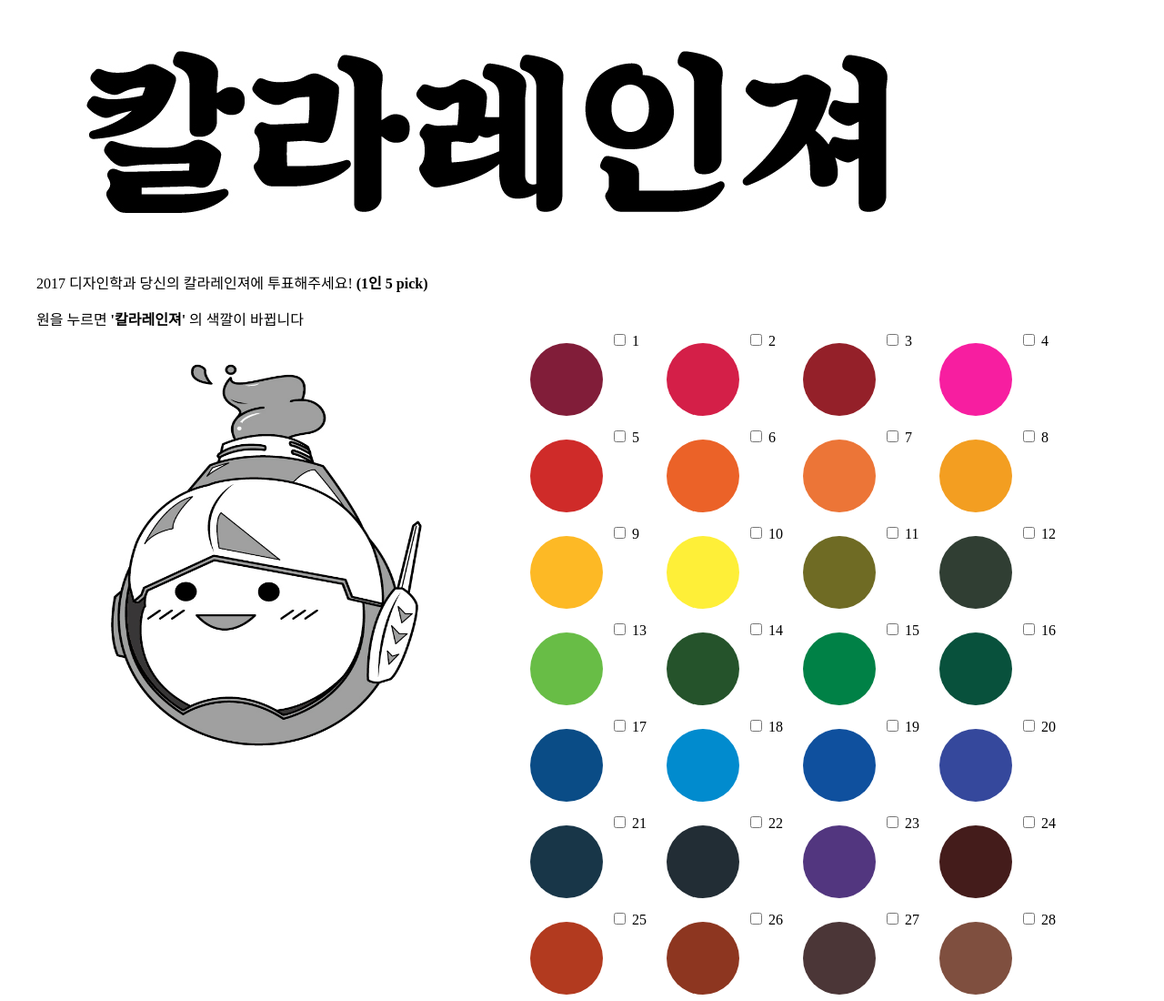
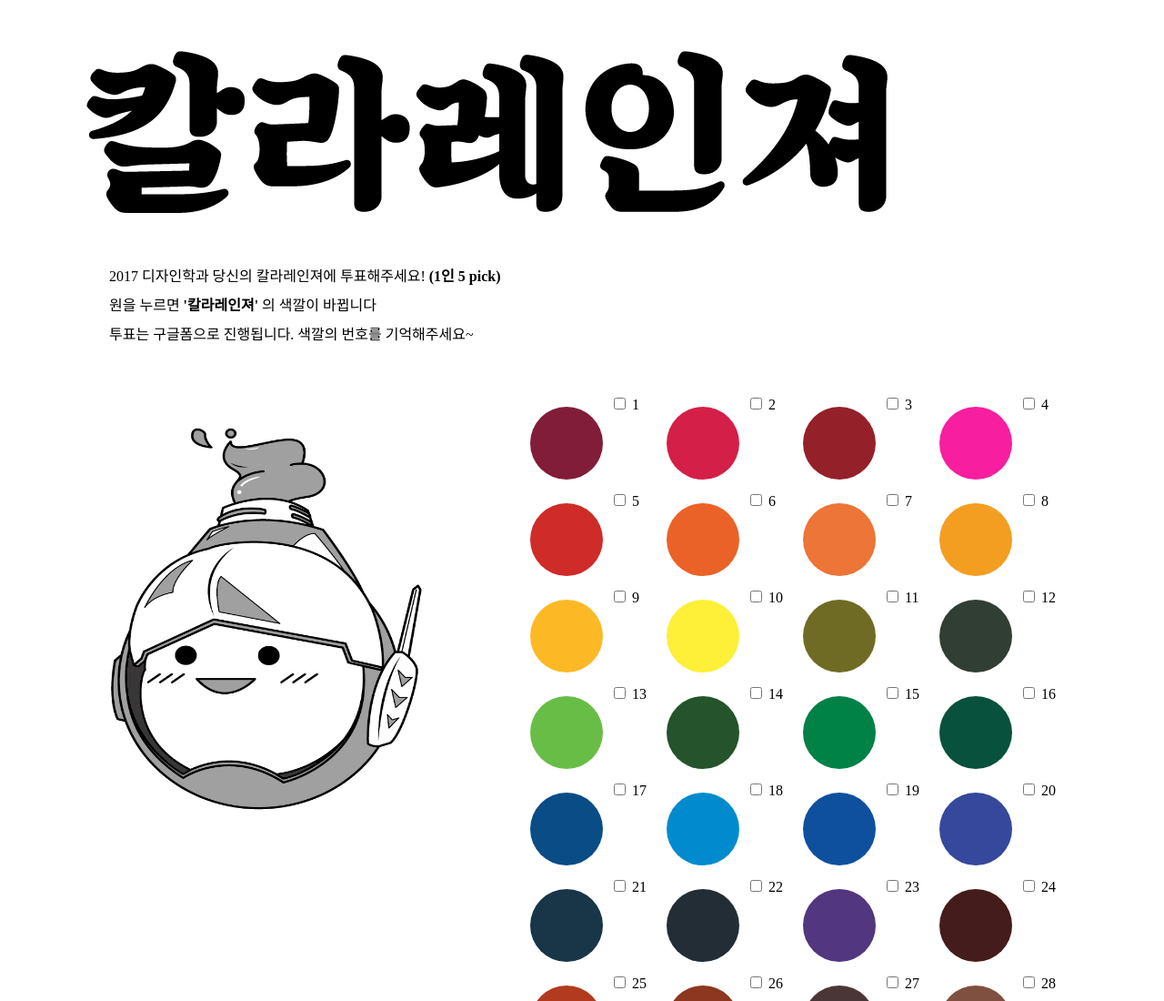
Before and after one commit to jiheee1/Color_Rangers, a plain HTML site: page index.html in a window 1280 px wide. Shown: the top 1100 px of the page at 91% size. Drawn offline with Linux system fonts and the light colour scheme; a script that the page names is missing; a web font is replaced by a local one.

Commit message:
Update style.css

```diff
--- a/style.css
+++ b/style.css
@@ -1,18 +1,20 @@
 html { font-family: 'Spoqa Han Sans'; font-weight: 400;}
 		.section{width:1200px; height:800px; margin:0 auto;position: relative}
-		#sectionA{ height:350px; background: white; transition: all 1s; }
+		#sectionA{ height:420px; background: white; transition: all 1s; }
 		#sectionB{ background: white; transition: all 1s; }
 		.p{width:530px; height:800px; float: left;}
+		p{margin: 8px; margin-left:80px;}
 		.color{width:600px; height:800px;  float: left; }
         img#myImage{width: 500px; height:500px; float: left; position:absolute;}
         .vote{width: 600px; float: left;}
         .vote_box{width: 150px;float: left;}
         .circle{width:80px; height:80px; border-radius:50%; margin:13px; margin-right: 8px; float: left;}
+        .button_link{width:80px; height:50px; color: black}
 
 
 
  /* Iphone */
-@media only screen and (max-width : 320px) {
+@media(max-width : 320px) {
 
 		.section{width:320px; height:100px; margin:0 auto;position: relative}
 		#sectionA{ height:80px; background: white; transition: all 1s; }
```
